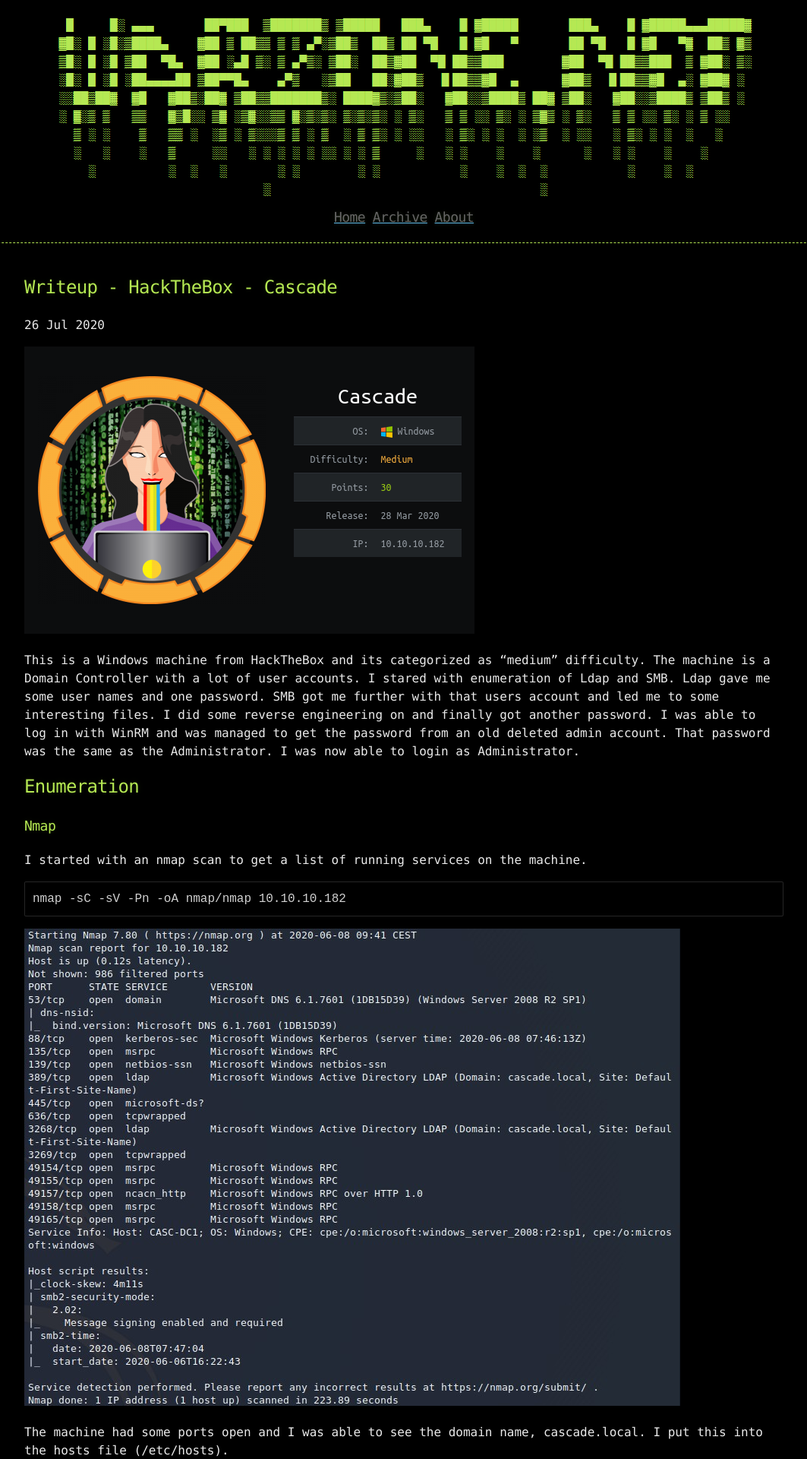
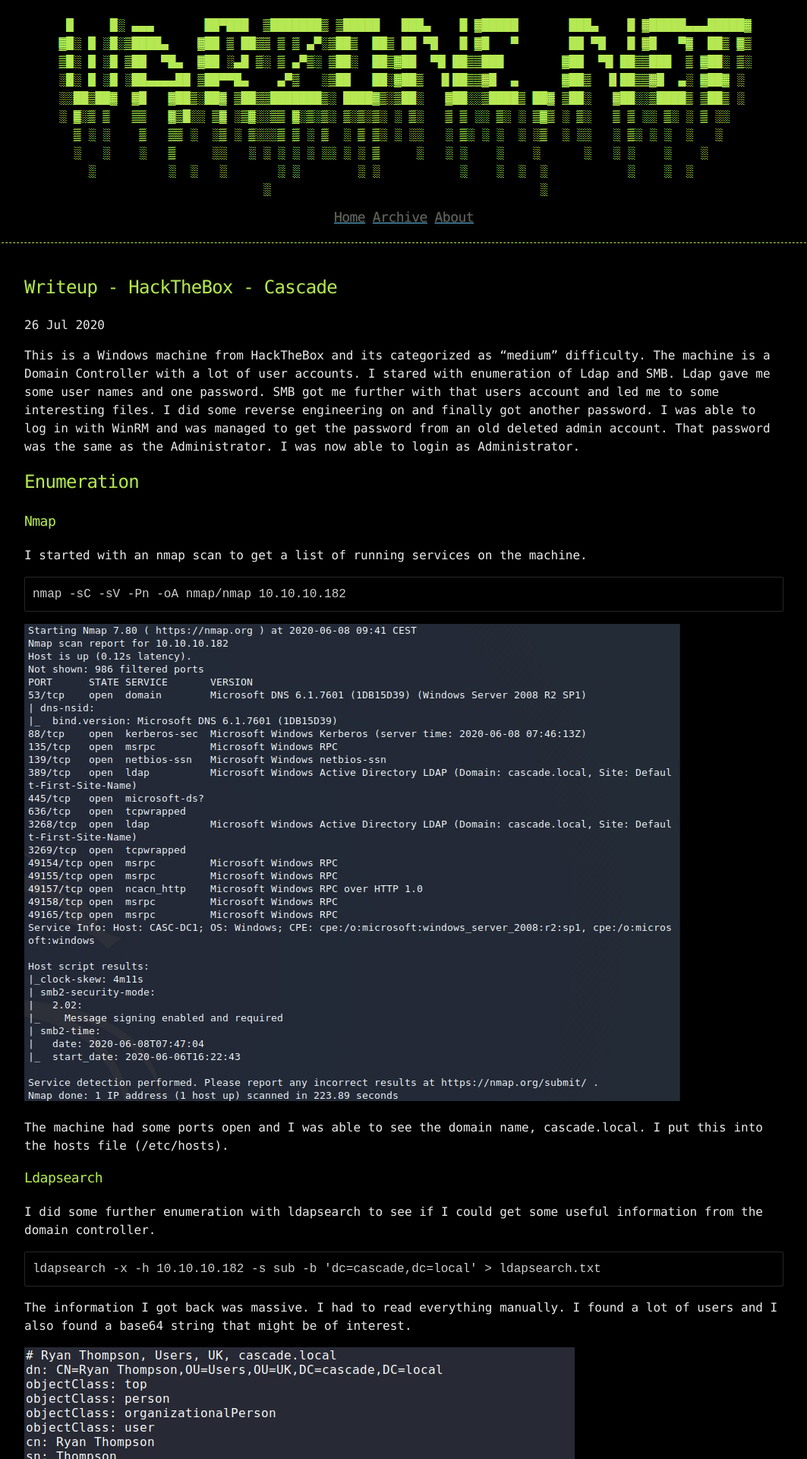
Before and after one commit to datahackare/warz0ne, a Jekyll site: the page built from _posts/2020-07-26-Cascade.md, in a window 1280 px wide. Shown: the top 1920 px of the page at 76% size, without its empty margins (108-1171 px from the left). Built offline with Jekyll 4.4.1, drawn with Linux system fonts in a browser that asks for light colours.

Commit message:
Update 2020-07-26-Cascade.md

```diff
--- a/_posts/2020-07-26-Cascade.md
+++ b/_posts/2020-07-26-Cascade.md
@@ -2,8 +2,6 @@
 title: Writeup - HackTheBox - Cascade
 published: true
 ---
-![](Pictures/Cascade/logo.png)
-
 This is a Windows machine from HackTheBox and its categorized as
 “medium” difficulty.
 The machine is a Domain Controller with a lot of user accounts. I
```
